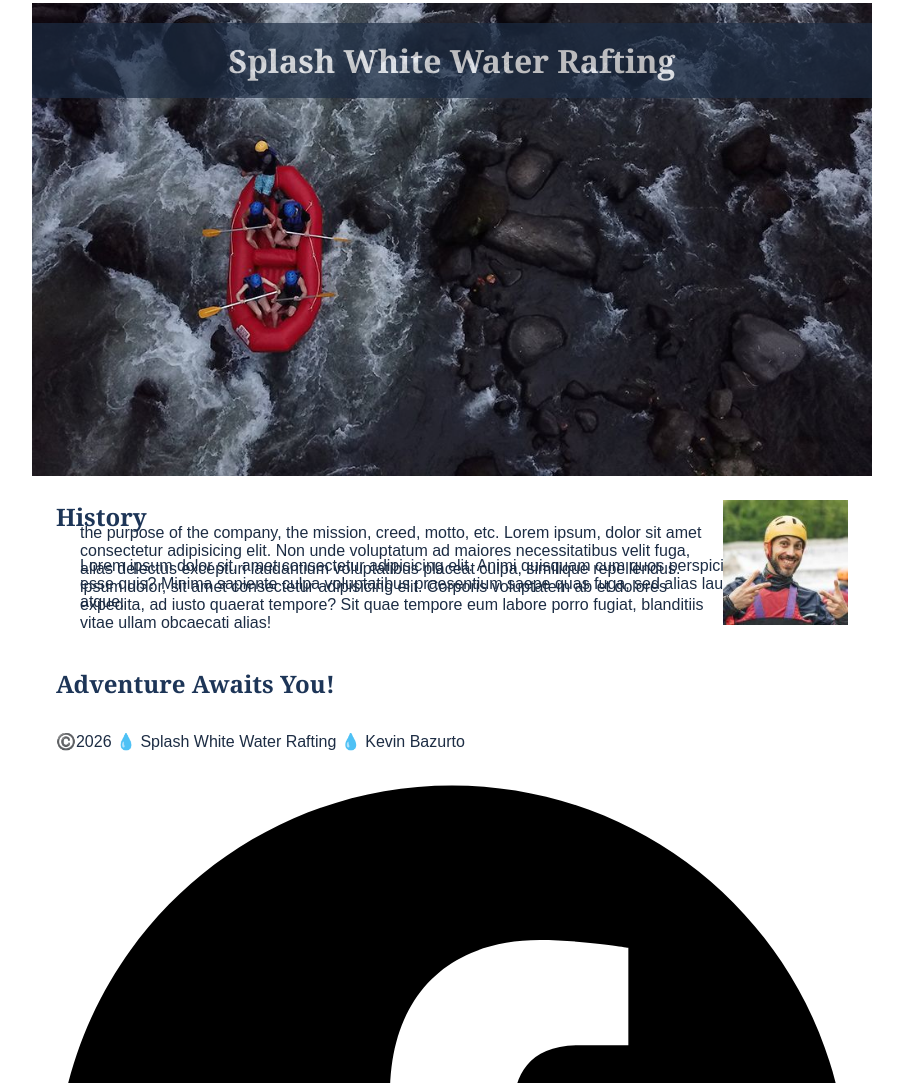
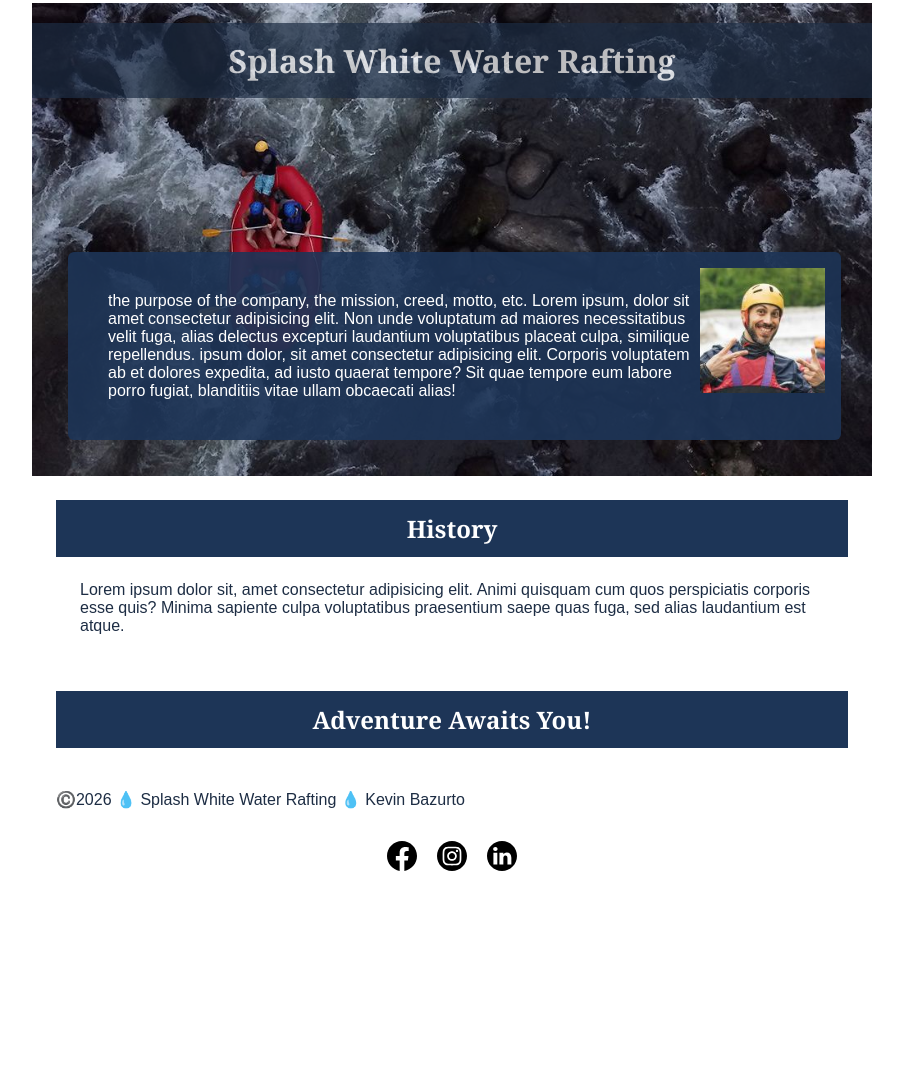
Before and after one commit to kev-bazy/wdd130, a plain HTML site: page wwr/about.html in a window 1280 px wide. Shown: the part 321-1404 px from the top of the page, without its empty margins (188-1091 px from the left). After the commit the page ends 1220 px from the top, so only its background shows below. Drawn offline with Linux system fonts and the light colour scheme.

Commit message:
about 1.5

```diff
--- a/wwr/styles/rafting.css
+++ b/wwr/styles/rafting.css
@@ -74,10 +74,40 @@ h1 {
 
 .hero article {
     position: absolute;
-
+    bottom: 20px;
+    left: 20px;
+    right: 15px;
+    background-color: rgba(29, 53, 87, 0.9);
+    /* Fondo azul oscuro semitransparente */
+    color: #fff;
+    /* Texto blanco para que contraste perfectamente */
+    padding: 16px;
+    border-radius: 6px;
 }
 
 .hero article img {
     float: right;
     width: 125px;
 }
+
+main section h2 {
+    background-color: var(--primary-color);
+    color: #fff;
+    text-align: center;
+    padding: 12px;
+    margin-bottom: 10px;
+}
+
+/* Ajustar el tamaño y alineación de los iconos de redes sociales en el footer */
+.socialmedia {
+    display: flex;
+    justify-content: center;
+    gap: 20px;
+    margin-top: 10px;
+}
+
+.socialmedia img {
+    width: 30px;
+    /* Controla el tamaño exacto de los iconos */
+    height: auto;
+}
```
